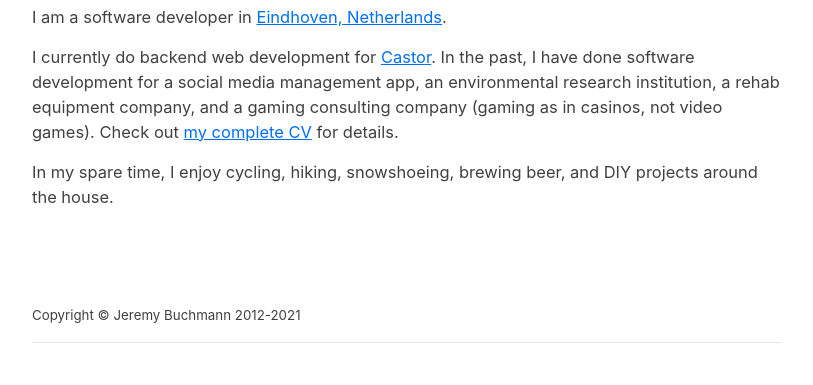
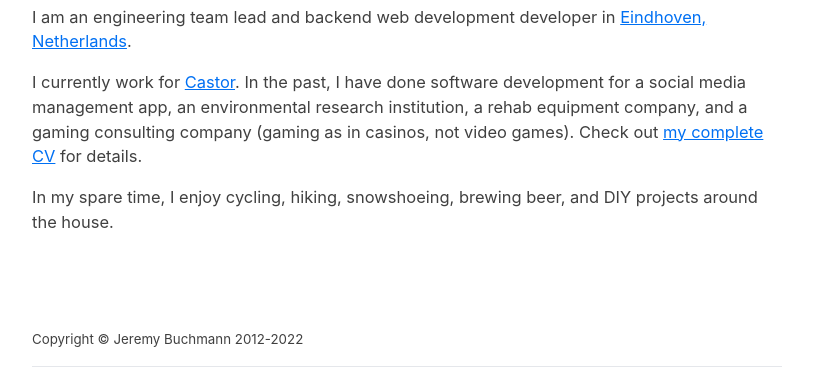
Before and after one commit to JeremyBuchmann/jeremybuchmann.github.io, a plain HTML site: page index.html in a window 1280 px wide. Shown: the part 265-650 px from the top of the page, without its empty margins (233-1046 px from the left). Drawn offline with Linux system fonts and the light colour scheme; a web font is replaced by a local one.

Commit message:
Updated profile for new role

```diff
--- a/index.html
+++ b/index.html
@@ -31,18 +31,17 @@
   </header>
   <main>
     <h1>About Me</h1>
-    <p>I am a software developer in <a href="https://www.eindhoven.nl/" target="_blank">Eindhoven,
-    Netherlands</a>.</p>
-    <p>I currently do backend web development for <a href="https://www.castoredc.com/" target=
-    "_blank">Castor</a>. In the past, I have done software development for a social media
-    management app, an environmental research institution, a rehab equipment company, and a gaming
-    consulting company (gaming as in casinos, not video games). Check out <a href="cv.html">my
-    complete CV</a> for details.</p>
+    <p>I am an engineering team lead and backend web development developer in <a href=
+    "https://www.eindhoven.nl/" target="_blank">Eindhoven, Netherlands</a>.</p>
+    <p>I currently work for <a href="https://www.castoredc.com/" target="_blank">Castor</a>. In the
+    past, I have done software development for a social media management app, an environmental
+    research institution, a rehab equipment company, and a gaming consulting company (gaming as in
+    casinos, not video games). Check out <a href="cv.html">my complete CV</a> for details.</p>
     <p>In my spare time, I enjoy cycling, hiking, snowshoeing, brewing beer, and DIY projects
     around the house.</p>
   </main>
   <footer>
-    <p>Copyright © Jeremy Buchmann 2012-2021</p>
+    <p>Copyright © Jeremy Buchmann 2012-2022</p>
     <hr>
   </footer>
 </body>
```
Also changed, not shown: contact.html (+1 -1 lines), cv.html (+1 -8 lines), statement_of_experience.html (+1 -1 lines).
